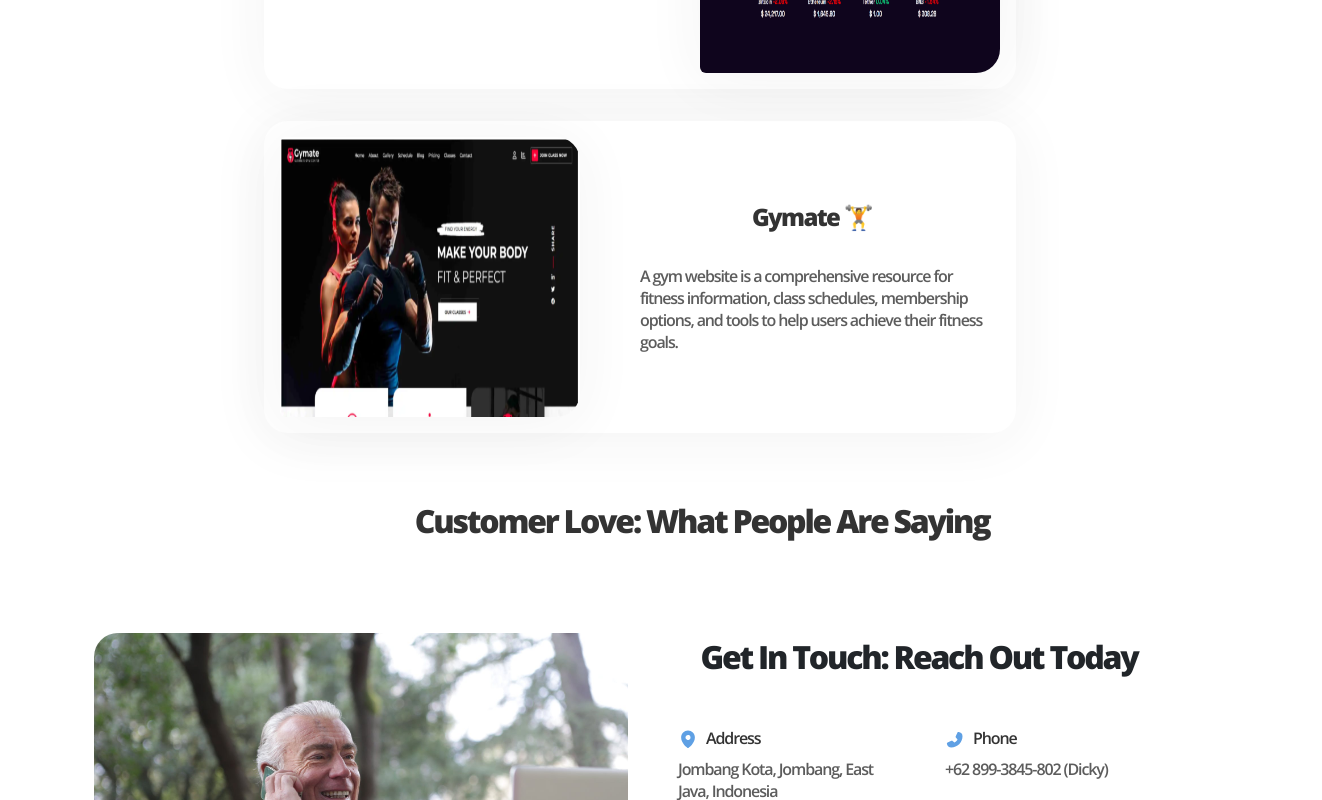
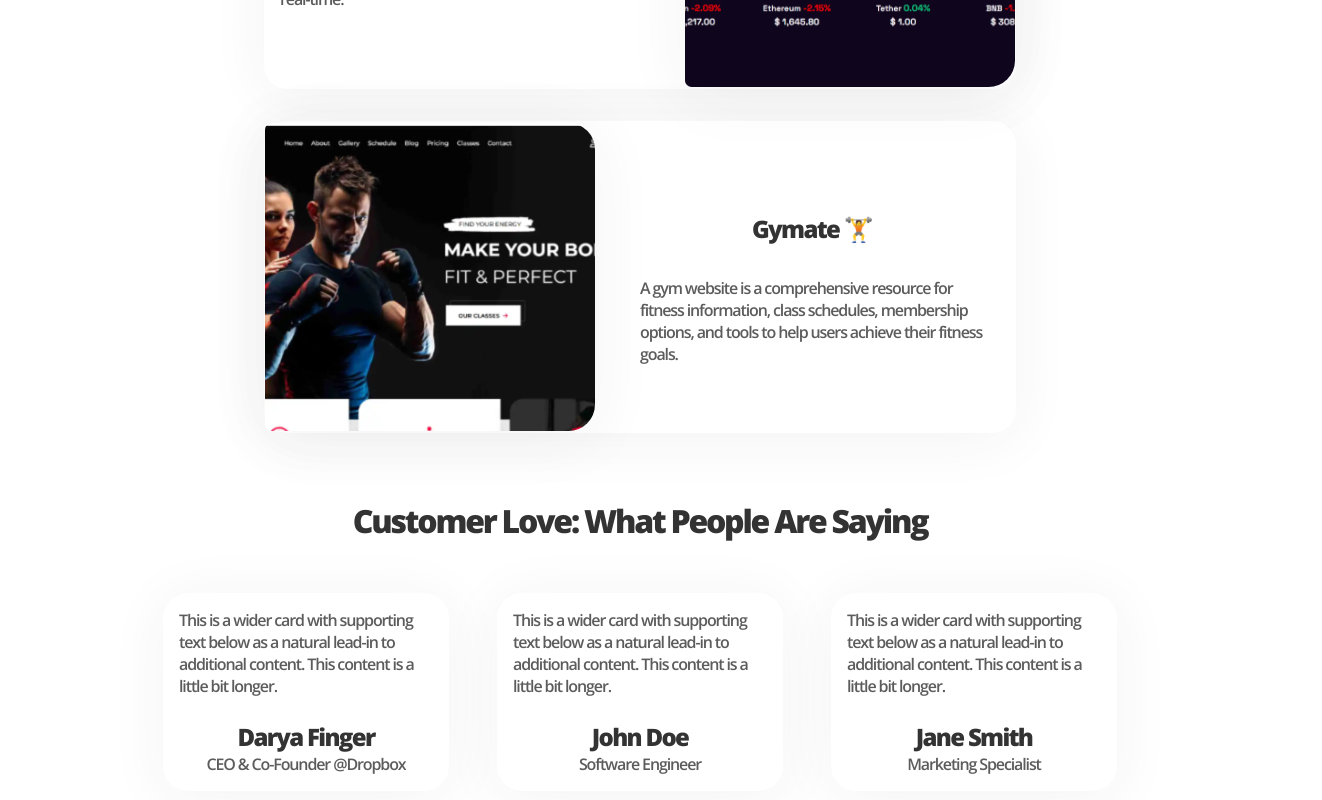
Before and after one commit to nanostackinc/nanostackweb, a React (Vite) app: page / in a window 1280 px wide. Shown: the part 1740-2540 px from the top of the page, 1322 px wide, since content can reach past the window. Built offline with nearby package versions, Linux system fonts and the light colour scheme.

Commit message:
porto-testi-done

```diff
--- a/src/assets/style/style.css
+++ b/src/assets/style/style.css
@@ -315,6 +315,10 @@ nav #logo {
     width: 376px;
     height: 280px;
     flex-shrink: 0;
+    object-fit: cover;
+    transform: scale(1.1);
+    transition: 0.5s transform ease-in-out;
+    z-index: 2;
     border-radius: 24px;
     /* nano Drop Shadow */
     box-shadow: 0px 6px 60px 0px rgba(51, 51, 51, 0.06);
@@ -336,7 +340,7 @@ nav #logo {
 /* Start testimonial style */
 #testimonial {
     display: flex;
-    width: 1240px;
+    width: 100%;
     padding: 32px 0px;
     flex-direction: column;
     align-items: center;
@@ -345,6 +349,10 @@ nav #logo {
 }
 
 .title-testi {
+    display: flex;
+    padding-bottom: 0px;
+    align-items: center;
+    gap: 10px;
     color: var(--black, #333);
     text-align: center;
 
@@ -358,3 +366,57 @@ nav #logo {
     letter-spacing: -2.24px;
     text-transform: capitalize;
 }
+
+.card-testi {
+    display: flex;
+    width: 286px;
+    padding: 16px;
+    flex-direction: column;
+    align-items: center;
+    gap: 0px;
+    align-self: stretch;
+    border-radius: 25px;
+    background: #FFF;
+
+    /* nano Drop Shadow */
+    box-shadow: 0px 6px 60px 0px rgba(51, 51, 51, 0.06);
+}
+
+.desc-text {
+    color: var(--black-80, rgba(51, 51, 51, 0.80));
+    align-self: stretch;
+    /* Body 1 */
+    font-family: Open Sans;
+    font-size: 16px;
+    font-style: normal;
+    font-weight: 600;
+    line-height: normal;
+    letter-spacing: -1.12px;
+}
+
+.name-testi {
+    color: var(--black, #333);
+    text-align: center;
+
+    /* Heading 3 */
+    font-family: Open Sans;
+    font-size: 24px;
+    font-style: normal;
+    font-weight: 800;
+    line-height: 32px;
+    /* 133.333% */
+    letter-spacing: -1.68px;
+    text-transform: capitalize;
+}
+
+.job-testi {
+    color: var(--black-80, rgba(51, 51, 51, 0.80));
+    margin-top: 0;
+    /* Body 1 */
+    font-family: Open Sans;
+    font-size: 16px;
+    font-style: normal;
+    font-weight: 600;
+    line-height: normal;
+    letter-spacing: -1.12px;
+}
--- a/src/json/content.json
+++ b/src/json/content.json
@@ -34,19 +34,25 @@
             }
         ]
     },
-    "testimonial": [{
-            "name": "John Doe",
-            "designation": "CEO, ABC Inc.",
-            "testimonial_text": "Amazing work! The team delivered exactly what we needed and more.",
-            "image": "john_doe.jpg"
-        },
-        {
-            "name": "Jane Smith",
-            "designation": "Marketing Manager, XYZ Corp.",
-            "testimonial_text": "Working with this team was a fantastic experience. Highly recommended!",
-            "image": "jane_smith.jpg"
-        }
-    ],
+    "testimonial": {
+        "title": "Customer Love: What People Are Saying",
+        "material": [{
+                "content": "This is a wider card with supporting text below as a natural lead-in to additional content. This content is a little bit longer.",
+                "name": "Darya Finger",
+                "job": "CEO & Co-Founder @Dropbox"
+            },
+            {
+                "content": "This is a wider card with supporting text below as a natural lead-in to additional content. This content is a little bit longer.",
+                "name": "John Doe",
+                "job": "Software Engineer"
+            },
+            {
+                "content": "This is a wider card with supporting text below as a natural lead-in to additional content. This content is a little bit longer.",
+                "name": "Jane Smith",
+                "job": "Marketing Specialist"
+            }
+        ]
+    },
     "contact": {
         "title": "Contact Us",
         "address": "123 Main Street, City, Country",
--- a/src/pages/LandingPage.jsx
+++ b/src/pages/LandingPage.jsx
@@ -15,7 +15,7 @@ function LandingPage(){
         <Hero data={landingPageData.hero}/>
         <About data={landingPageData.about}/>
         <Portofolio data={landingPageData.portfolio}/>
-        <Testimonial/>
+        <Testimonial data={landingPageData.testimonial}/>
         <WhatsAppButton/>
         <Contact/>
         </div>
--- a/src/parts/Portofolio.jsx
+++ b/src/parts/Portofolio.jsx
@@ -28,7 +28,7 @@ function Portofolio({data}) {
                 </div>
                 <div className={colClassText}>
                   <div className="text-card  card-body">
-                    <h5 className="card-title">{item.title}</h5>
+                    <h5 className="card-title mt-4">{item.title}</h5>
                     <p className="card-text">{item.description}</p>
                   </div>
                 </div>
--- a/src/parts/Testimonial.jsx
+++ b/src/parts/Testimonial.jsx
@@ -1,10 +1,27 @@
 import React from 'react';
 
-function Testimonial(){
-return(
+function Testimonial({data}) {
+  return (
     <section id='testimonial'>
-        <h4 className='title-testi'>Customer Love: What People Are Saying</h4>
+      <h4 className='title-testi'>{data.title}</h4>
+      <div className="card-group justify-content-center">
+        {data.material.map((item)=>{
+            return(
+                <div className="card-testi ms-4 me-4 mt-2">
+                <p className="card-text">
+                 {item.content}
+                </p>
+                <h5 className="name-testi mt-2 card-title text-center">{item.name}</h5>
+                <p className=" job-testi card-text text-center">
+                 {item.job}
+                </p>
+              </div>
+            )
+        })}
+
+
+      </div>
     </section>
-)
+  )
 }
 export default Testimonial
```
